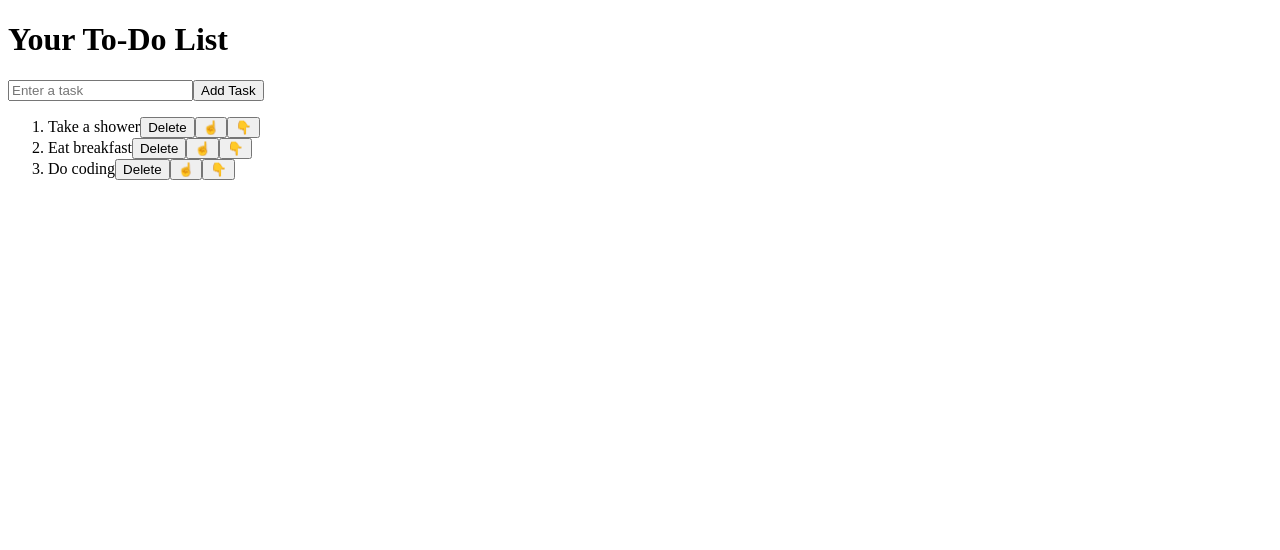
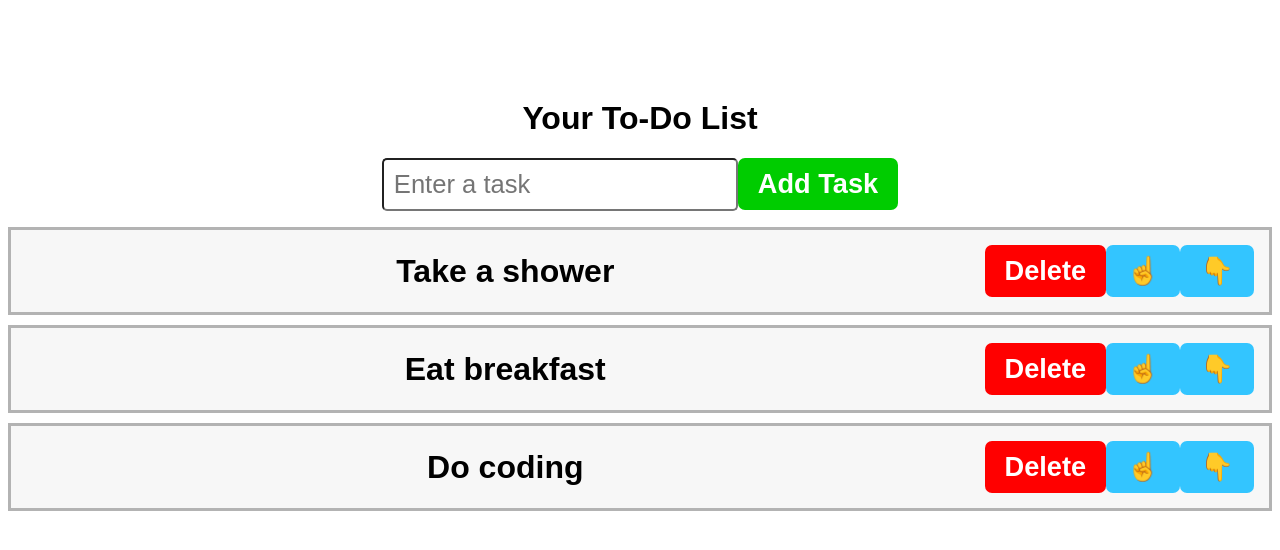
Before and after one commit to kushagrx/React-Dev, a React (Vite) app in the folder kushagra02/: page / in a window 1280 px wide. Shown: the top 550 px of the page. Built offline with nearby package versions, Linux system fonts and the light colour scheme.

Commit message:
Added CSS styling to the buttons and texts

```diff
--- a/kushagra02/src/Todolist.jsx
+++ b/kushagra02/src/Todolist.jsx
@@ -35,9 +35,9 @@ function Todolist(){
                         <span className="text">{task}</span>
                         <button className="deletebutton" onClick={() => deleteTask(index)}>
                         Delete</button>
-                        <button className="moveupbutton" onClick={() => moveTaskUp(index)}>
+                        <button className="movebutton" onClick={() => moveTaskUp(index)}>
                         ☝️</button>
-                        <button className="movedownbutton" onClick={() => moveTaskDown(index)}>
+                        <button className="movebutton" onClick={() => moveTaskDown(index)}>
                         👇</button>
                     </li>
                 ))}
--- a/kushagra02/src/index.css
+++ b/kushagra02/src/index.css
@@ -0,0 +1,61 @@
+.todolist{
+    font-family: Arial, Helvetica, sans-serif;
+    text-align: center;
+    margin-top: 100px;
+}
+h1{
+    font-size: 3 rem;
+}
+button{
+    font-size: 1.7rem;
+    font-weight: bold;
+    color: white;
+    padding: 10px 20px;
+    border: none;
+    border-radius: 7px;
+    cursor: pointer;
+    transition: background-color 1s ease;
+}
+.addbutton{
+    background-color: hsl(120, 100%, 40%)
+}
+.addbutton:hover{
+    background-color: hsl(120, 100%, 30%)           /*use hsl values and go 10% darker on the hover*/
+}
+.deletebutton{
+    background-color: hsl(0, 100%, 50%)
+}
+.deletebutton:hover{
+    background-color: hsl(0, 100%, 40%)
+}
+.movebutton{
+    background-color: hsl(197, 100%, 60%);
+}
+.movebutton:hover{
+    background-color: hsl(197, 100%, 40%);
+}
+
+input{
+    font-size: 1.6rem;
+    padding: 10px;
+    border-radius: 5px;
+    color: grey;
+}
+
+ol{
+    padding: 0;
+}
+
+li{
+    font-size: 2rem;
+    font-weight: bold;
+    padding: 15px;
+    background-color: hsl(0, 0%, 97%);
+    margin-bottom: 10px;
+    border: 3px solid hsl(0, 0%, 70%);
+    display: flex;
+    align-items: center;
+}
+.text{
+    flex:1;
+}
```
